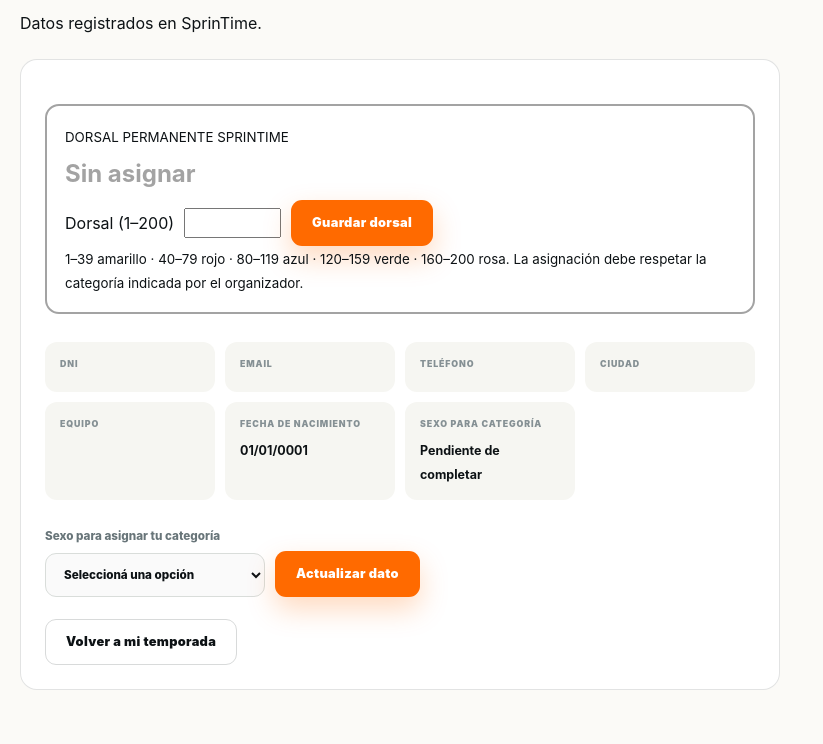
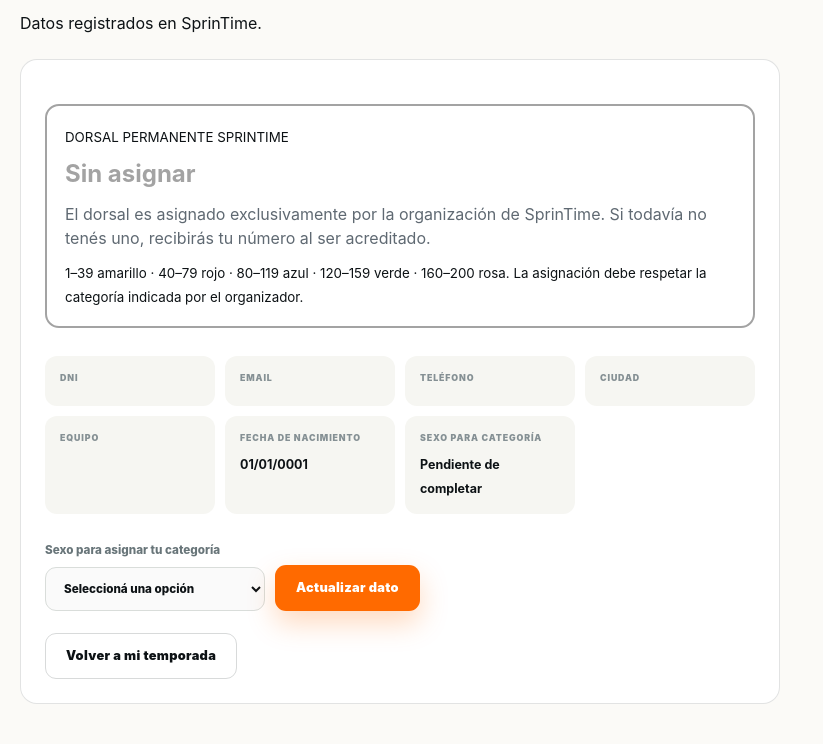
Before and after one commit to maxi83/sistema-sprintime-cu-ado-2026, an ASP.NET Core app: template Views/Cyclist/Profile.cshtml in a window 1280 px wide. Shown: the part 262-1006 px from the top of the page, without its empty margins (0-823 px from the left). Run offline with ASP.NET Core 8, Linux system fonts and the light colour scheme; the template is opened without the code that fills it, so the values that code supplies are empty; the project's own start-up code is not run, and a stand-in starts its controllers and pages.

Commit message:
ui: display assigned bib without allowing cyclist edits

```diff
--- a/Views/Cyclist/Profile.cshtml
+++ b/Views/Cyclist/Profile.cshtml
@@ -16,11 +16,7 @@
             <div style="margin:20px 0;padding:18px;border:2px solid @color;border-radius:14px">
                 <small>DORSAL PERMANENTE SPRINTIME</small>
                 <h2 style="color:@color;margin:8px 0">@(dorsal == 0 ? "Sin asignar" : dorsal.ToString("D3"))</h2>
-                <form asp-controller="Cyclist" asp-action="SetBib" method="post" style="display:flex;gap:10px;flex-wrap:wrap;align-items:center">
-                    <label for="bibNumber">Dorsal (1–200)</label>
-                    <input id="bibNumber" type="number" min="1" max="200" required name="bibNumber" value="@(dorsal == 0 ? "" : dorsal.ToString())" style="max-width:120px" />
-                    <button class="btn btn-primary" type="submit">Guardar dorsal</button>
-                </form>
+                <p style="margin:10px 0;color:#5f6972">El dorsal es asignado exclusivamente por la organización de SprinTime. Si todavía no tenés uno, recibirás tu número al ser acreditado.</p>
                 <small>1–39 amarillo · 40–79 rojo · 80–119 azul · 120–159 verde · 160–200 rosa. La asignación debe respetar la categoría indicada por el organizador.</small>
             </div>
             <div class="status-grid">
```
